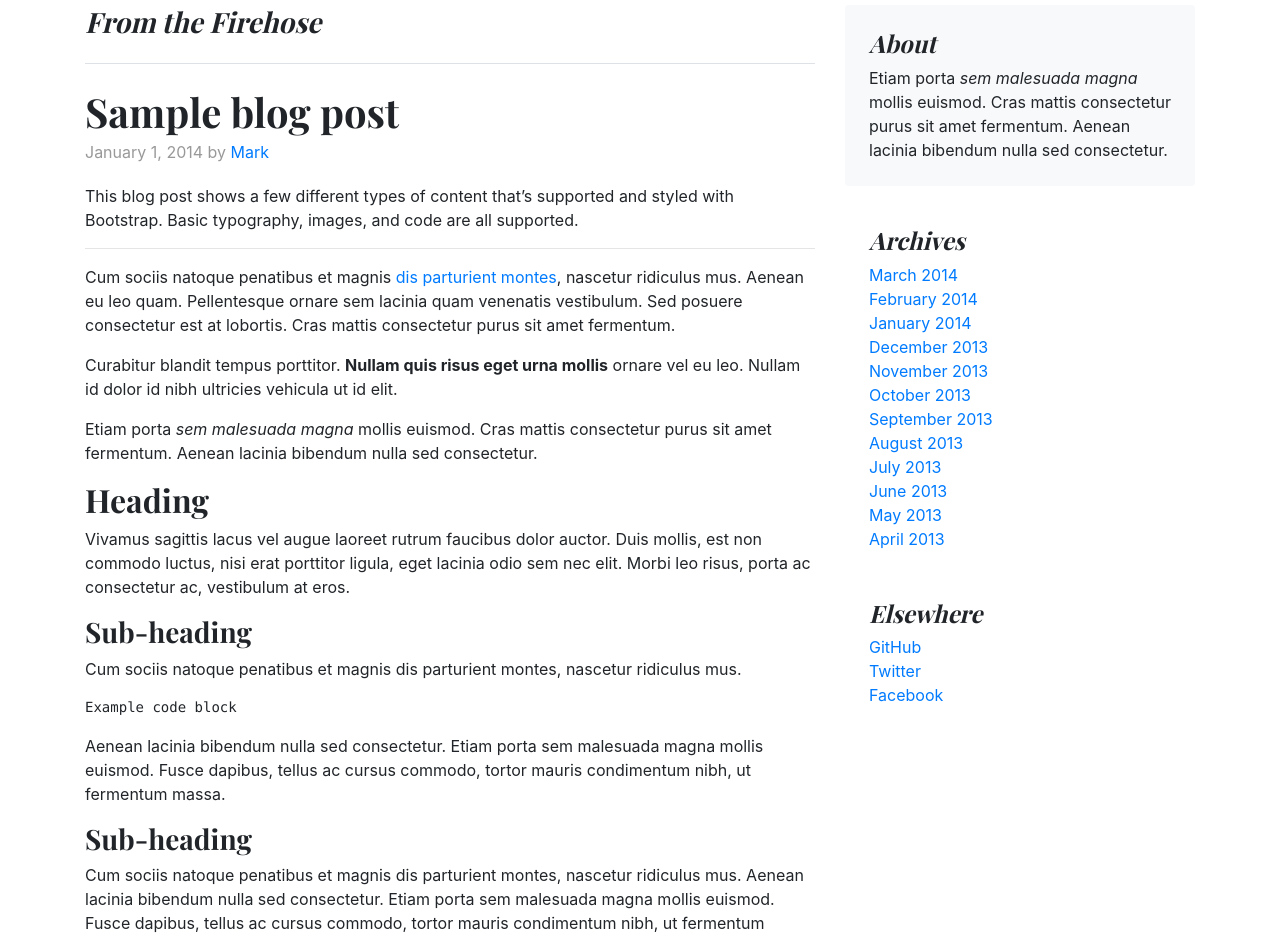
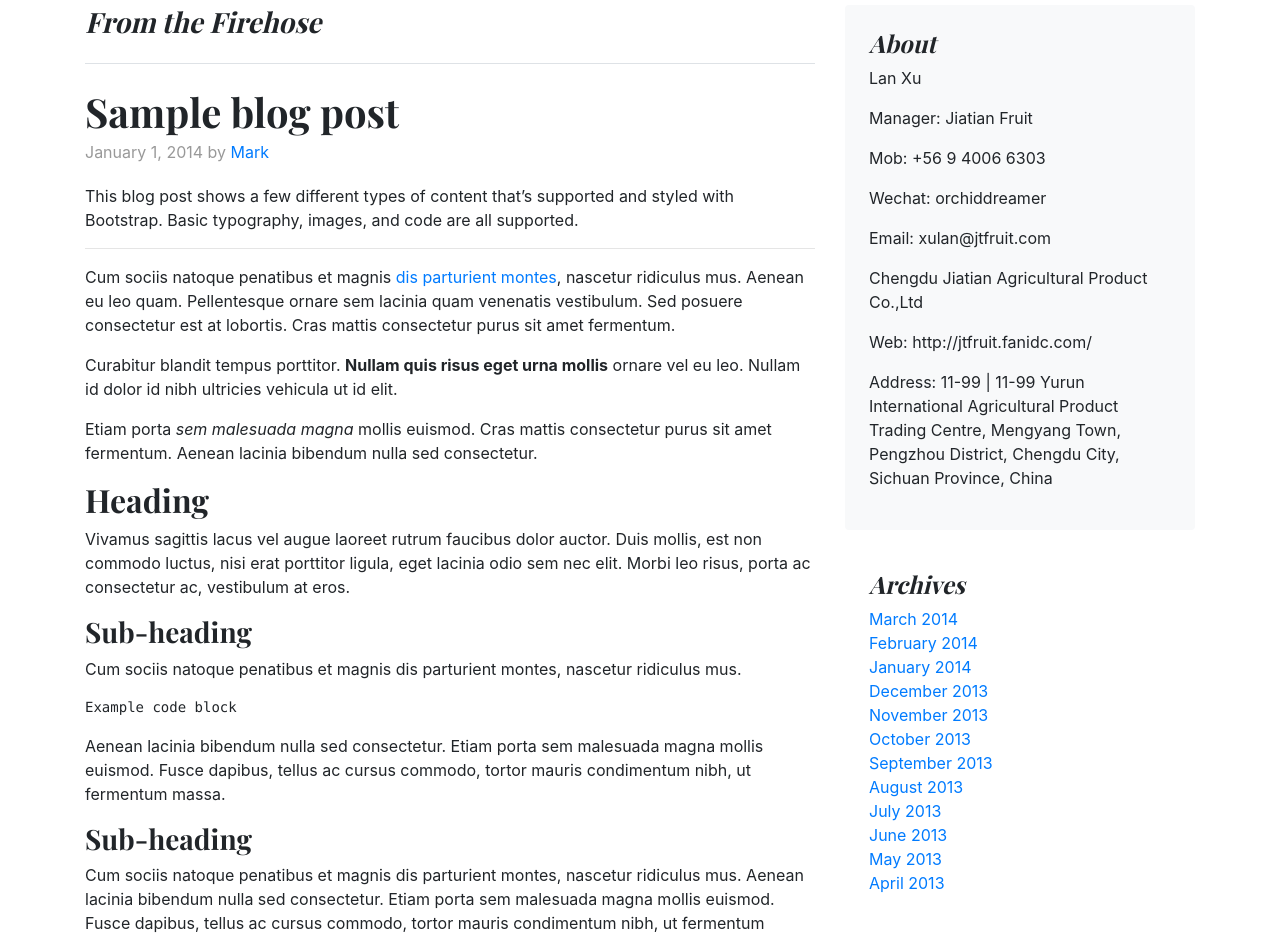
Before and after one commit to Eljoseto/LanExport, a plain HTML site: page index.html in a window 1280 px wide. Shown: the part 894-1833 px from the top of the page. Drawn offline with nearby package versions, Linux system fonts and the light colour scheme.

Commit message:
Update index.html
Info

```diff
--- a/index.html
+++ b/index.html
@@ -1,5 +1,6 @@
 <!doctype html>
 <html lang="en">
+
 <head>
   <meta charset="utf-8">
   <meta name="viewport" content="width=device-width, initial-scale=1, shrink-to-fit=no">
@@ -30,14 +31,11 @@
       <div class="row flex-nowrap justify-content-between align-items-center">
 
         <div class="col-4 pt-1">
-				<a class="text-muted" href="#">     </a>
+          <a class="text-muted" href="#"> </a>
         </div>
 
         <div class="col-4 text-center">
-					<a  class="img-fluid"><img src="Imagenes/logo.png"</a>
-			</div>
-
-			<div class="col-4 d-flex justify-content-end align-items-center">
+          <a class="img-fluid"><img src="Imagenes/logo.png" </a> </div> <div class="col-4 d-flex justify-content-end align-items-center">
 
             <a class="btn btn-sm btn-outline-secondary" href="#">Language</a>
         </div>
@@ -111,7 +109,10 @@
             <a href="#" class="stretched-link">Continue reading</a>
           </div>
           <div class="col-auto d-none d-lg-block">
-          <svg class="bd-placeholder-img" width="200" height="250" xmlns="http://www.w3.org/2000/svg" preserveAspectRatio="xMidYMid slice" focusable="false" role="img" aria-label="Placeholder: Thumbnail"><title>Placeholder</title><rect width="100%" height="100%" fill="#55595c"/><text x="50%" y="50%" fill="#eceeef" dy=".3em">Thumbnail</text></svg>
+            <svg class="bd-placeholder-img" width="200" height="250" xmlns="http://www.w3.org/2000/svg" preserveAspectRatio="xMidYMid slice" focusable="false" role="img" aria-label="Placeholder: Thumbnail">
+              <title>Placeholder</title>
+              <rect width="100%" height="100%" fill="#55595c" /><text x="50%" y="50%" fill="#eceeef" dy=".3em">Thumbnail</text>
+            </svg>
           </div>
         </div>
       </div>
@@ -125,7 +126,10 @@
             <a href="#" class="stretched-link">Continue reading</a>
           </div>
           <div class="col-auto d-none d-lg-block">
-          <svg class="bd-placeholder-img" width="200" height="250" xmlns="http://www.w3.org/2000/svg" preserveAspectRatio="xMidYMid slice" focusable="false" role="img" aria-label="Placeholder: Thumbnail"><title>Placeholder</title><rect width="100%" height="100%" fill="#55595c"/><text x="50%" y="50%" fill="#eceeef" dy=".3em">Thumbnail</text></svg>
+            <svg class="bd-placeholder-img" width="200" height="250" xmlns="http://www.w3.org/2000/svg" preserveAspectRatio="xMidYMid slice" focusable="false" role="img" aria-label="Placeholder: Thumbnail">
+              <title>Placeholder</title>
+              <rect width="100%" height="100%" fill="#55595c" /><text x="50%" y="50%" fill="#eceeef" dy=".3em">Thumbnail</text>
+            </svg>
           </div>
         </div>
       </div>
@@ -148,7 +152,8 @@
 
           <p>This blog post shows a few different types of content that’s supported and styled with Bootstrap. Basic typography, images, and code are all supported.</p>
           <hr>
-        <p>Cum sociis natoque penatibus et magnis <a href="#">dis parturient montes</a>, nascetur ridiculus mus. Aenean eu leo quam. Pellentesque ornare sem lacinia quam venenatis vestibulum. Sed posuere consectetur est at lobortis. Cras mattis consectetur purus sit amet fermentum.</p>
+          <p>Cum sociis natoque penatibus et magnis <a href="#">dis parturient montes</a>, nascetur ridiculus mus. Aenean eu leo quam. Pellentesque ornare sem lacinia quam venenatis vestibulum. Sed posuere consectetur est at lobortis. Cras mattis
+            consectetur purus sit amet fermentum.</p>
           <blockquote>
             <p>Curabitur blandit tempus porttitor. <strong>Nullam quis risus eget urna mollis</strong> ornare vel eu leo. Nullam id dolor id nibh ultricies vehicula ut id elit.</p>
           </blockquote>
@@ -160,7 +165,8 @@
           <pre><code>Example code block</code></pre>
           <p>Aenean lacinia bibendum nulla sed consectetur. Etiam porta sem malesuada magna mollis euismod. Fusce dapibus, tellus ac cursus commodo, tortor mauris condimentum nibh, ut fermentum massa.</p>
           <h3>Sub-heading</h3>
-        <p>Cum sociis natoque penatibus et magnis dis parturient montes, nascetur ridiculus mus. Aenean lacinia bibendum nulla sed consectetur. Etiam porta sem malesuada magna mollis euismod. Fusce dapibus, tellus ac cursus commodo, tortor mauris condimentum nibh, ut fermentum massa justo sit amet risus.</p>
+          <p>Cum sociis natoque penatibus et magnis dis parturient montes, nascetur ridiculus mus. Aenean lacinia bibendum nulla sed consectetur. Etiam porta sem malesuada magna mollis euismod. Fusce dapibus, tellus ac cursus commodo, tortor mauris
+            condimentum nibh, ut fermentum massa justo sit amet risus.</p>
           <ul>
             <li>Praesent commodo cursus magna, vel scelerisque nisl consectetur et.</li>
             <li>Donec id elit non mi porta gravida at eget metus.</li>
@@ -179,7 +185,8 @@
           <h2 class="blog-post-title">Another blog post</h2>
           <p class="blog-post-meta">December 23, 2013 by <a href="#">Jacob</a></p>
 
-        <p>Cum sociis natoque penatibus et magnis <a href="#">dis parturient montes</a>, nascetur ridiculus mus. Aenean eu leo quam. Pellentesque ornare sem lacinia quam venenatis vestibulum. Sed posuere consectetur est at lobortis. Cras mattis consectetur purus sit amet fermentum.</p>
+          <p>Cum sociis natoque penatibus et magnis <a href="#">dis parturient montes</a>, nascetur ridiculus mus. Aenean eu leo quam. Pellentesque ornare sem lacinia quam venenatis vestibulum. Sed posuere consectetur est at lobortis. Cras mattis
+            consectetur purus sit amet fermentum.</p>
           <blockquote>
             <p>Curabitur blandit tempus porttitor. <strong>Nullam quis risus eget urna mollis</strong> ornare vel eu leo. Nullam id dolor id nibh ultricies vehicula ut id elit.</p>
           </blockquote>
@@ -191,7 +198,8 @@
           <h2 class="blog-post-title">New feature</h2>
           <p class="blog-post-meta">December 14, 2013 by <a href="#">Chris</a></p>
 
-        <p>Cum sociis natoque penatibus et magnis dis parturient montes, nascetur ridiculus mus. Aenean lacinia bibendum nulla sed consectetur. Etiam porta sem malesuada magna mollis euismod. Fusce dapibus, tellus ac cursus commodo, tortor mauris condimentum nibh, ut fermentum massa justo sit amet risus.</p>
+          <p>Cum sociis natoque penatibus et magnis dis parturient montes, nascetur ridiculus mus. Aenean lacinia bibendum nulla sed consectetur. Etiam porta sem malesuada magna mollis euismod. Fusce dapibus, tellus ac cursus commodo, tortor mauris
+            condimentum nibh, ut fermentum massa justo sit amet risus.</p>
           <ul>
             <li>Praesent commodo cursus magna, vel scelerisque nisl consectetur et.</li>
             <li>Donec id elit non mi porta gravida at eget metus.</li>
@@ -211,7 +219,43 @@
       <aside class="col-md-4 blog-sidebar">
         <div class="p-4 mb-3 bg-light rounded">
           <h4 class="font-italic">About</h4>
-        <p class="mb-0">Etiam porta <em>sem malesuada magna</em> mollis euismod. Cras mattis consectetur purus sit amet fermentum. Aenean lacinia bibendum nulla sed consectetur.</p>
+
+
+
+          <p>
+            Lan Xu
+          </p>
+          <p>
+            Manager:
+            Jiatian Fruit
+          </p>
+          <p>
+
+            Mob: +56 9 4006 6303
+          </p>
+          <p>
+            Wechat: orchiddreamer
+          </p>
+          <p>
+            Email: xulan@jtfruit.com
+          </p>
+          <p>
+            Chengdu Jiatian Agricultural Product Co.,Ltd
+          </p>
+          <p>
+
+            Web: http://jtfruit.fanidc.com/
+          </p>
+          <p>
+
+            Address: 11-99 | 11-99 Yurun International Agricultural Product Trading
+            Centre, Mengyang Town, Pengzhou District, Chengdu City,
+            Sichuan Province, China
+          </p>
+
+
+
+
         </div>
 
         <div class="p-4">
@@ -260,4 +304,5 @@
 
 
 </body>
+
 </html>
```
Lines whose indentation alone changed are shown as unchanged.
